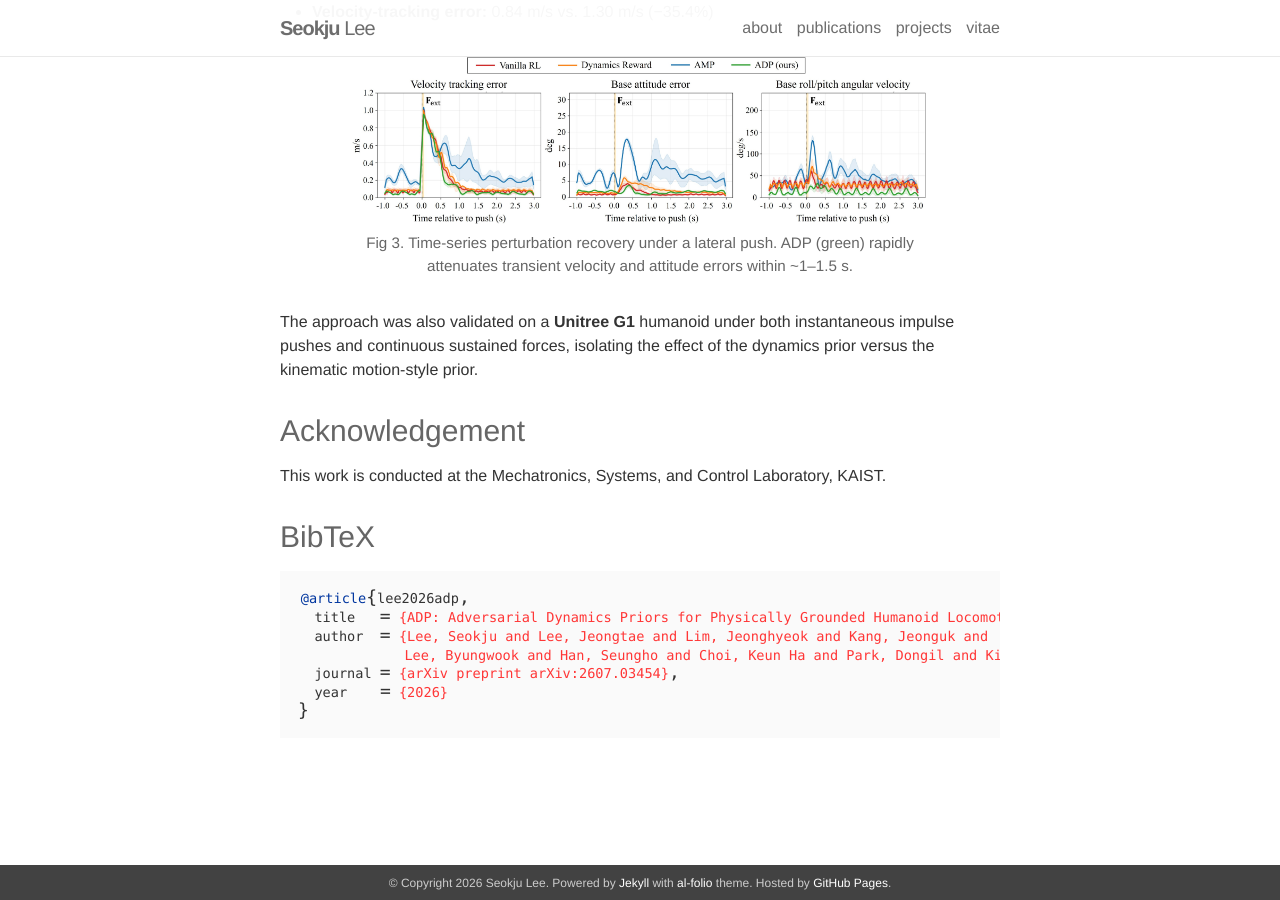
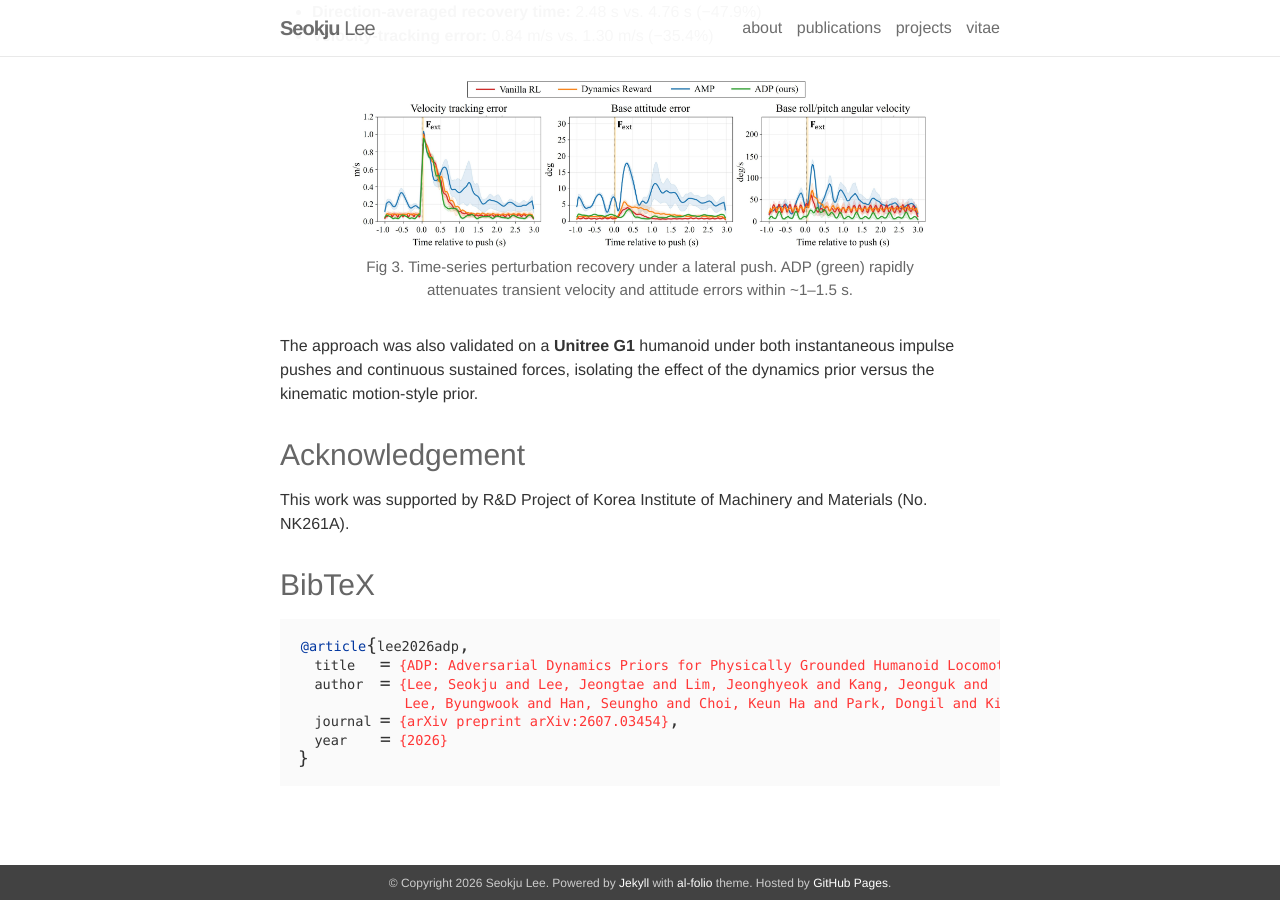
Before and after one commit to seokju-lee/seokju-lee.github.io, a Jekyll site: the page built from _projects/adp.markdown, in a window 1280 px wide and 900 px high, scrolled down 3181 px. Built offline with Jekyll 4.4.1, drawn with Linux system fonts in a browser that asks for light colours; nearby versions of some CDN libraries; some of the changed text lies outside the part shown.

Commit message:
update project

```diff
--- a/_projects/adp.markdown
+++ b/_projects/adp.markdown
@@ -71,7 +72,7 @@ The approach was also validated on a **Unitree G1** humanoid under both instanta
 
 ### Acknowledgement
 
-This work is conducted at the Mechatronics, Systems, and Control Laboratory, KAIST.
+This work was supported by R&D Project of Korea Institute of Machinery and Materials (No. NK261A).
 
 ### BibTeX
 
--- a/_projects/state_estimator.markdown
+++ b/_projects/state_estimator.markdown
@@ -5,7 +5,6 @@ description: State estimation for legged robots using hybrid Kalman filter.
 date: 2025-12-30
 img: /assets/img/projects/state_estimator/attennkf.png
 duration: "2024.03 - 2026.02"
-pinned: true
 tags: [State Estimation, Quadruped Robot, Supervised Learning]
 category: Legged robotics
 summary: "This is a short one-line summary. Add a thumbnail at `assets/img/projects/<project>/...` and edit front-matter."
```
Also changed, not shown: other parts of _projects/adp.markdown (+1 -0 lines), 1 other file.
